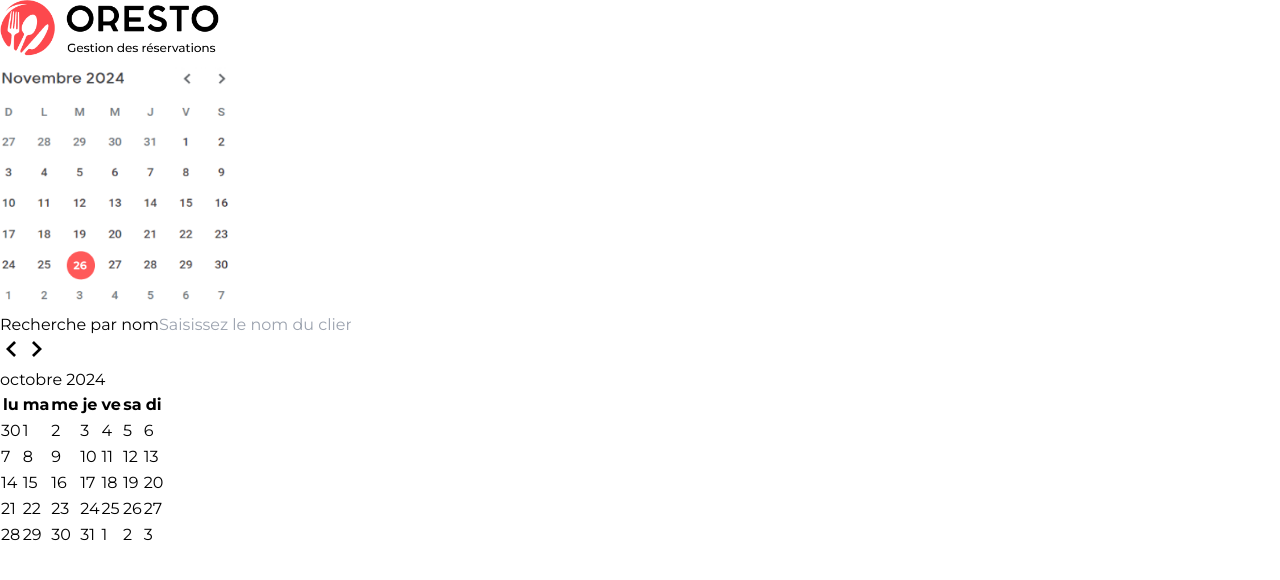
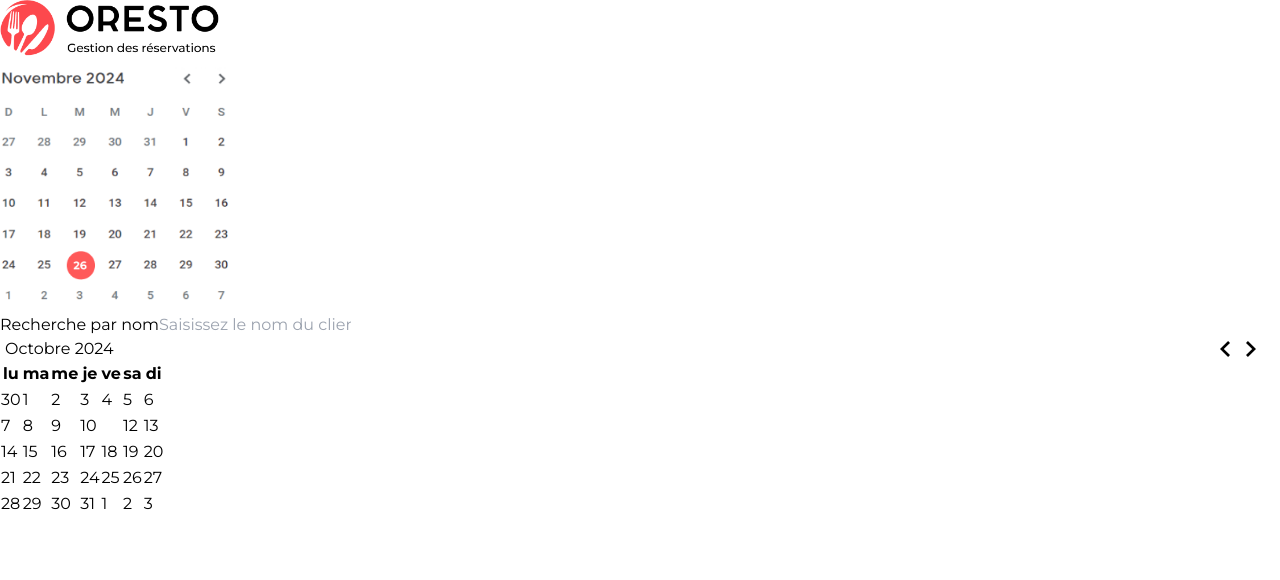
Before and after one commit to xavierc90/Oresto_Front, a React (Vite) app: page /dashboard in a window 1280 px wide. Shown: the top 580 px of the page. Built offline with nearby package versions, Linux system fonts and the light colour scheme.

Commit message:
Amélioration du style du calendrier

```diff
--- a/src/Application/Components/CalendarShadcn.tsx
+++ b/src/Application/Components/CalendarShadcn.tsx
@@ -17,19 +17,22 @@ function CalendarShadcn({
         <DayPicker
             showOutsideDays={showOutsideDays}
             locale={fr}
+            mode="single"
             className={cn("p-3", className)}
             classNames={{
-                months: "flex flex-col sm:flex-row space-y-4 sm:space-x-4 sm:space-y-0",
+                months: "flex flex-col sm:flex-row space-y-4 sm:space-x-4 sm:space-y-0 text-sm",
                 month: "space-y-4",
                 caption: "flex justify-center pt-1 relative items-center",
                 caption_label: "text-sm font-medium",
-                nav: "space-x-1 flex items-center",
+                selected: "bg-red-500 text-primary-foreground",
+                // nav: "absolute right-0",
                 nav_button: cn(
                     buttonVariants({ variant: "outline" }),
                     "h-7 w-7 bg-transparent p-0 opacity-50 hover:opacity-100"
                 ),
                 nav_button_previous: "absolute left-1",
                 nav_button_next: "absolute right-1",
+                weekdays: "flex justify-around",
                 table: "w-full border-collapse space-y-1",
                 head_row: "flex",
                 head_cell:
--- a/src/index.css
+++ b/src/index.css
@@ -27,3 +27,51 @@ a {
 input::placeholder {
     font-weight: normal;
 }
+
+/* Calendrier */
+
+.rdp-focused {
+    font-weight: bold;
+}
+
+.rdp-month_caption {
+    padding-left: 5px;
+    text-transform: capitalize;
+}
+
+.rdp-day_button {
+    border-radius: 10px;
+}
+
+.rdp-root {
+    position: relative;
+    }
+
+.rdp-nav {
+    position: absolute;
+    right: 18px;
+}
+
+.bg-primary {
+  background-color: #3b82f6; /* Example primary color */
+}
+
+.text-primary-foreground {
+  color: #ffffff; /* Example text color */
+  font-weight: bold;
+}
+
+.bg-accent {
+  background-color: #e5e7eb; /* Example accent color */
+}
+
+.text-accent-foreground {
+  color: #374151; /* Example accent text color */
+  font-weight: bold;
+}
+
+.opacity-50 {
+  opacity: 0.5;
+}
+
+/* Add any missing styles */
```
